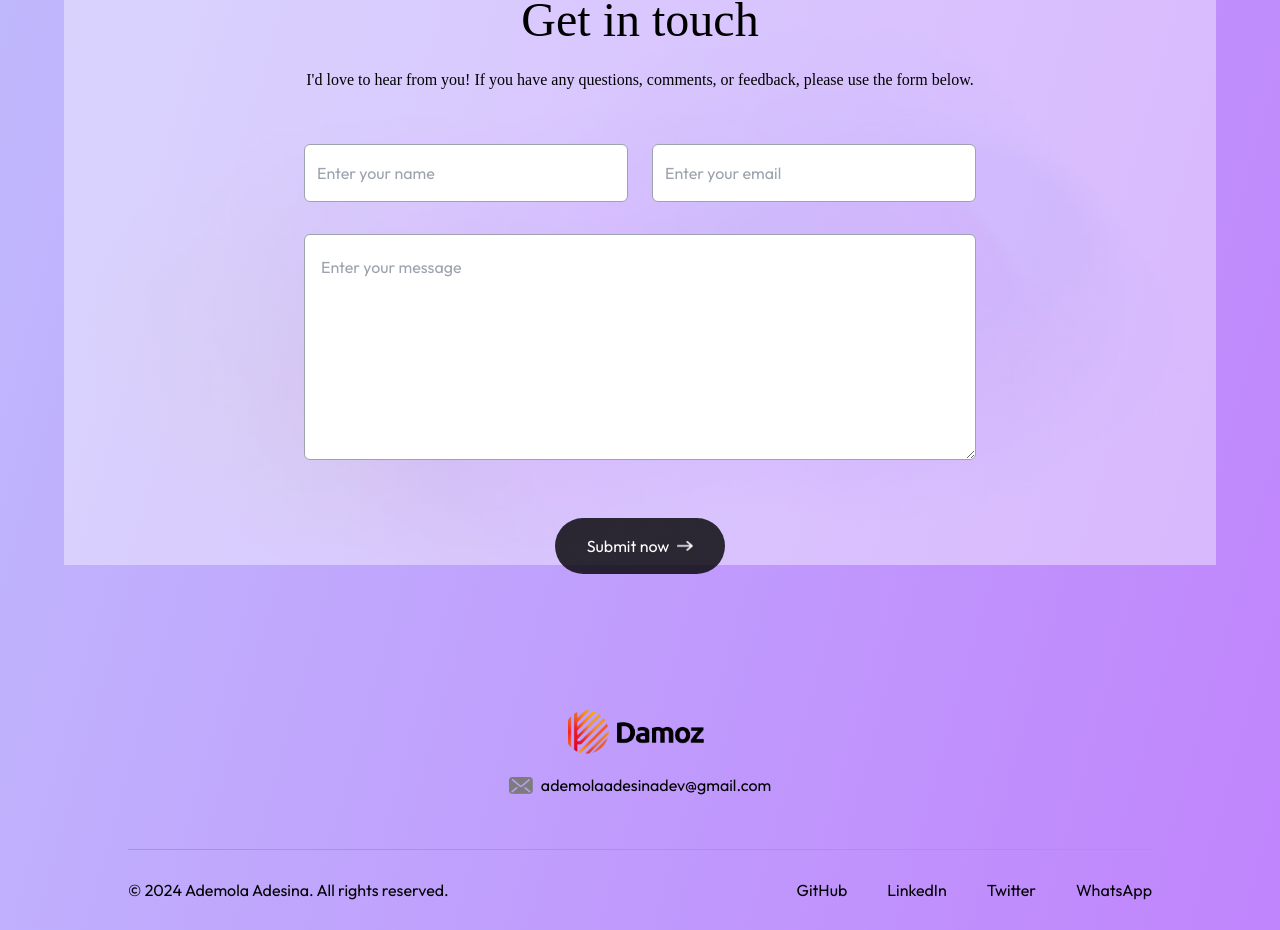
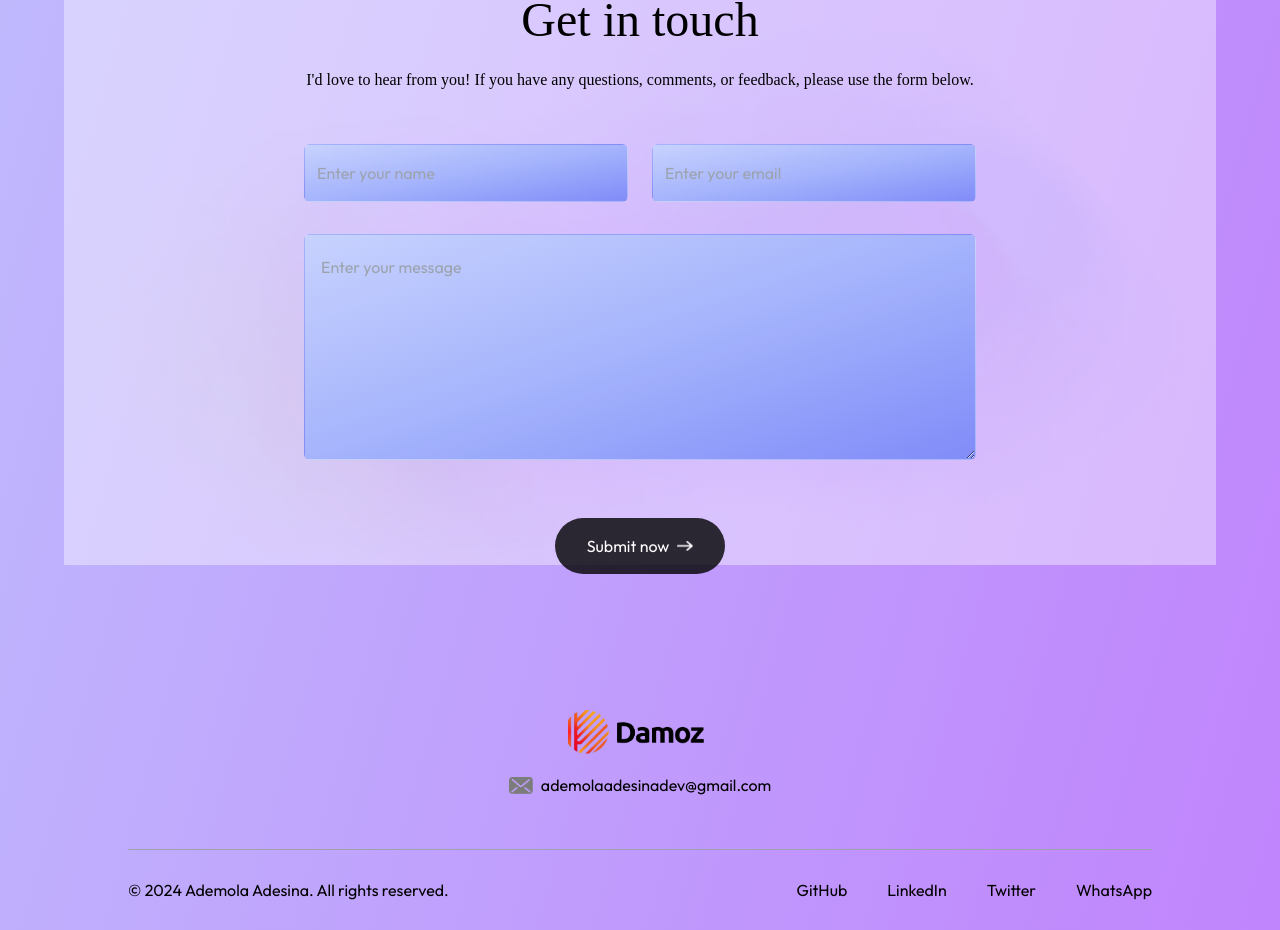
Before and after one commit to SemiuAdesina/My_Portfolio, a React (Vite) app: page / in a window 1280 px wide. Shown: the part 3723-4653 px from the top of the page. Built offline with nearby package versions, Linux system fonts and the light colour scheme; a web font is replaced by a local one.

Commit message:
Update and re-push portfolio project

```diff
--- a/index.html
+++ b/index.html
@@ -9,7 +9,7 @@
     <link rel="preconnect" href="https://fonts.gstatic.com" crossorigin>
     <link href="https://fonts.googleapis.com/css2?family=Outfit:wght@100..900&family=Ovo&display=swap" rel="stylesheet">
   </head>
-  <body class="overflow-x-hidden font-Outfit leading-8 bg-light-gradient dark:bg-darkTheme dark:text-white">
+  <body class="overflow-x-hidden font-poppins font-Outfit leading-8 bg-light-gradient dark:bg-darkTheme dark:text-white">
     <div id="root"></div>
     <script type="module" src="/src/main.jsx"></script>
   </body>
--- a/src/components/Contact.jsx
+++ b/src/components/Contact.jsx
@@ -6,7 +6,9 @@ const Contact = () => {
 
   const onSubmit = async (event) => {
     event.preventDefault();
-    const hCaptcha = event.target.querySelector('textarea[name=h-captcha-response]').value;
+    const hCaptcha = event.target.querySelector(
+      'textarea[name=h-captcha-response]'
+    ).value;
     if (!hCaptcha) {
       event.preventDefault();
       setResult("Please fill out captcha field");
@@ -101,7 +103,7 @@ const Contact = () => {
           <input
             type="text"
             placeholder="Enter your name"
-            className="flex-1 p-3 outline-none border-[0.5px] border-gray-400 rounded-md bg-white dark:bg-darkHover/30 dark:border-white/90"
+            className="flex-1 p-3 outline-none border-[0.5px] border-transparent rounded-md bg-gradient-to-br from-indigo-200 via-indigo-300 to-indigo-400 text-black focus:ring focus:ring-indigo-500 transition-all duration-300 hover:border-indigo-500"
             required
             name="name"
           />
@@ -109,7 +111,7 @@ const Contact = () => {
           <input
             type="email"
             placeholder="Enter your email"
-            className="flex-1 p-3 outline-none border-[0.5px] border-gray-400 rounded-md bg-white dark:bg-darkHover/30 dark:border-white/90"
+            className="flex-1 p-3 outline-none border-[0.5px] border-transparent rounded-md bg-gradient-to-br from-indigo-200 via-indigo-300 to-indigo-400 text-black focus:ring focus:ring-indigo-500 transition-all duration-300 hover:border-indigo-500"
             required
             name="email"
           />
@@ -117,7 +119,7 @@ const Contact = () => {
         <textarea
           rows="6"
           placeholder="Enter your message"
-          className="w-full p-4 outline-none border-[0.5px] border-gray-400 rounded-md bg-white mb-6 dark:bg-darkHover/30 dark:border-white/90"
+          className="w-full p-4 outline-none border-[0.5px] border-transparent rounded-md bg-gradient-to-br from-indigo-200 via-indigo-300 to-indigo-400 text-black focus:ring focus:ring-indigo-500 transition-all duration-300 hover:border-indigo-500 mb-6"
           required
           name="message"
         ></textarea>
--- a/src/index.css
+++ b/src/index.css
@@ -1,3 +1,8 @@
+@import url('https://fonts.googleapis.com/css2?family=Poppins:wght@100;200;300;400;500;600;700;800;900&display=swap');
+
 @tailwind base;
 @tailwind components;
 @tailwind utilities;
+body {
+    @apply font-sans; /* Use the default sans font (Poppins) */
+  }
--- a/tailwind.config.js
+++ b/tailwind.config.js
@@ -14,6 +14,7 @@ export default {
       fontFamily: {
         Outfit: ["Outfit", "sans-serif"],
         Ovo: ["Ovo", "serif"],
+        Poppins: ["Poppins", "sans-serif"], // Added Poppins font
       },
       // Custom animations
       animation: {
```
